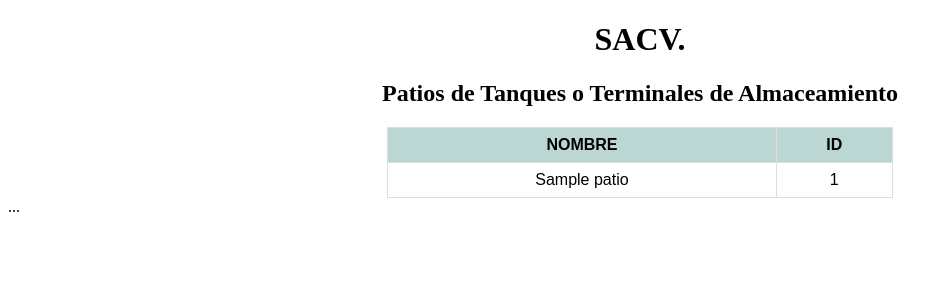
After one commit to grgmm/sacvc, a Django app: template templates/acq/patiotanque_list.html in a window 1280 px wide. The commit adds this page. Shown: the top 300 px of the page, without its empty margins (0-951 px from the left). Run offline with Django 3.2, Linux system fonts and the light colour scheme; the template is opened without the code that fills it: most values are stand-ins (such as "Sample title", 1, 10 or a date in 2020); some libraries are stand-ins or nearby versions.

Commit message:
CRUD_tankfarms_v3 listar funcionando

```diff
--- a/templates/acq/base.html
+++ b/templates/acq/base.html
@@ -3,7 +3,8 @@
 <html>
   <head>
     <meta charset="utf-8">
-    <title>{% block title %}TAGS{% endblock %}</title>
+
+    <title>{% block title %} {% endblock %}</title>
 
     {% block stylesheet %}{% endblock %}
 
@@ -42,18 +43,7 @@ tr:nth-child(odd) {
 </style>
 
 
-<h2>Parámetros de Tk's - Valores Actuales:</h2>
 
-
-       <table id="valores-actuales">
-
-
-    <th>Id</th>
-    <th>Pv</th>
-  <th>Timestamp</th>
-
-
-  <tr>
 
    {% block content %}
       {% endblock %}
--- /dev/null
+++ b/templates/acq/patiotanque_list.html
@@ -0,0 +1,27 @@
+
+  {% extends 'acq/base.html' %}
+  {% block title %} Patios {% endblock %}
+  {% block content %}
+
+
+
+
+  <h2>Patios de Tanques o Terminales de Almaceamiento</h2>
+
+
+       <table id="Patios">
+
+
+    <th>NOMBRE </th>
+    <th>ID</th>
+
+{% for patio in object_list %}
+  <tr>
+ <td> {{ patio.Nombre }}</td>
+
+
+     <td> {{ patio.pk }} </td>
+
+ {% endfor %}
+
+   {% endblock %}
```
Also changed, not shown: acq/urls.py (+6 -2 lines), templates/acq/patiotanques_list.html (deleted, +0 -41 lines), templates/acq/refrescar.html (+13 -0 lines).
